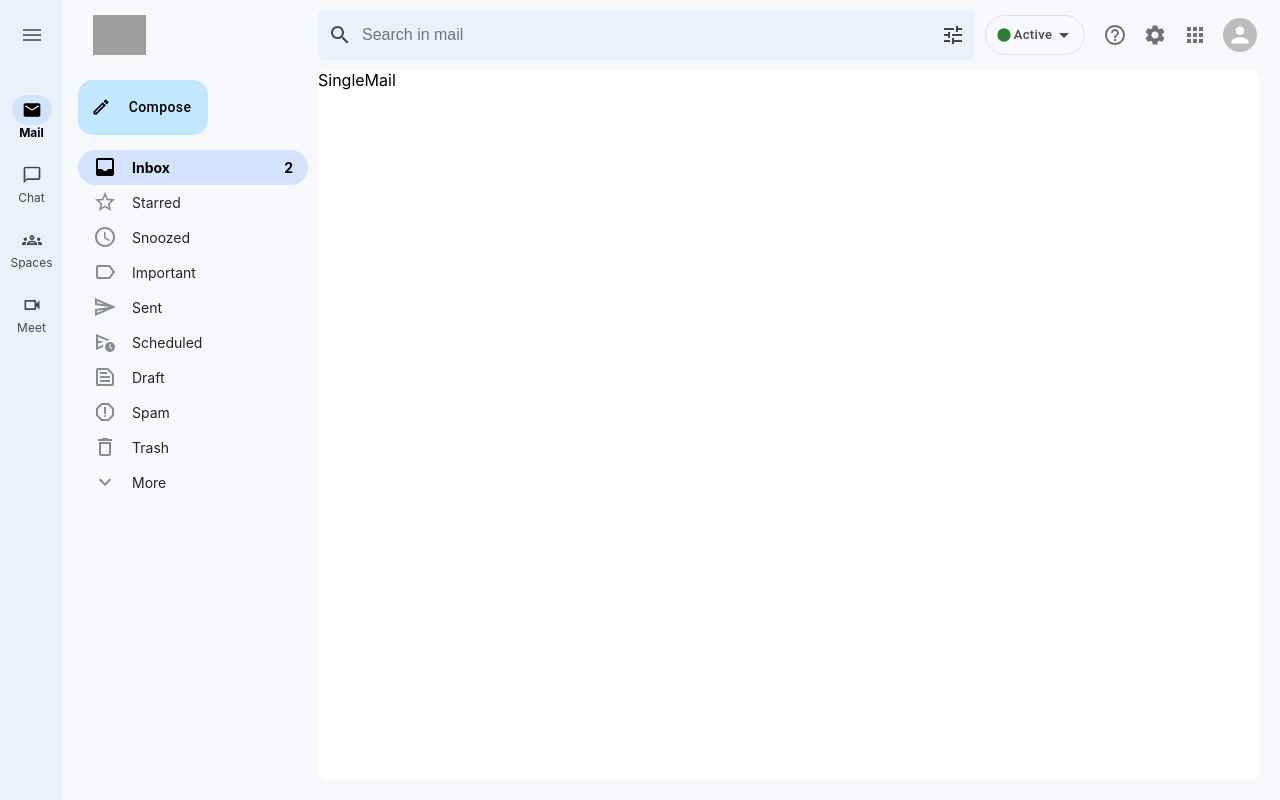
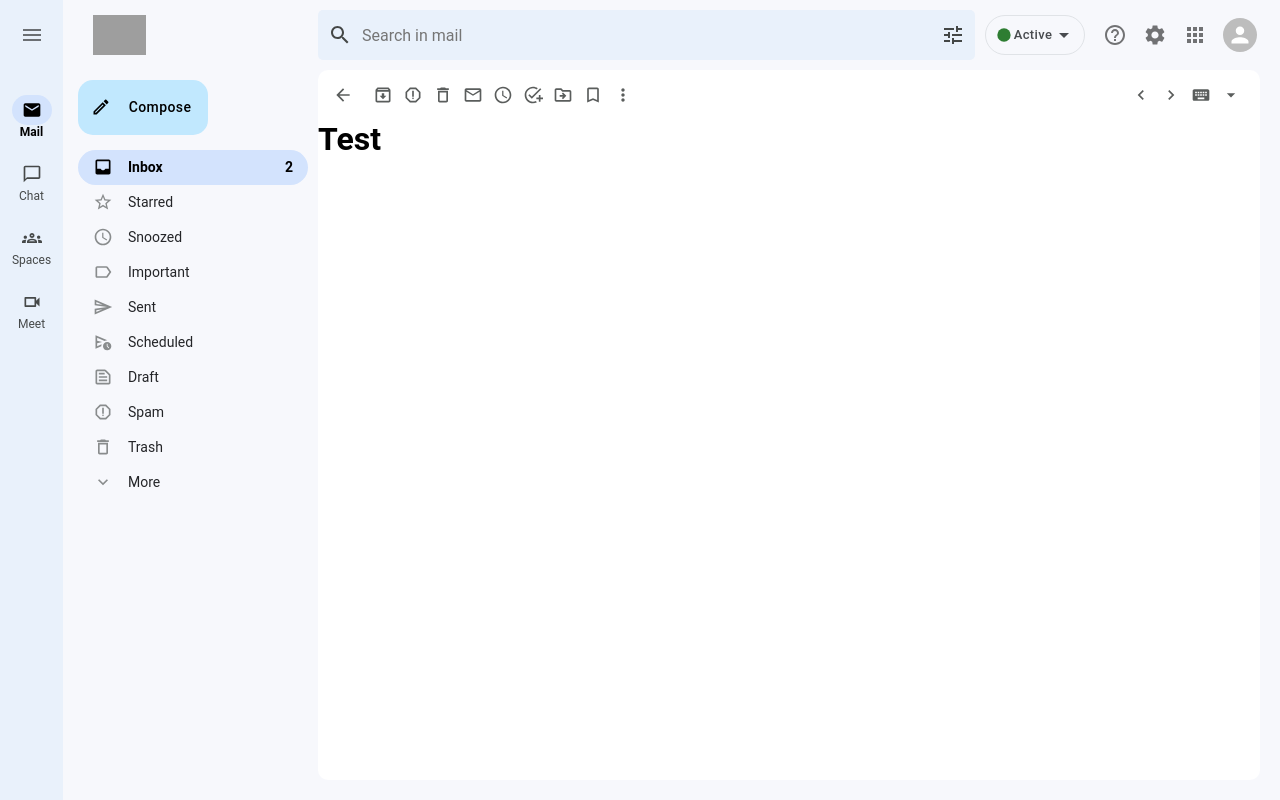
Before and after one commit to MolinDeng/gmail-clone, a React (Create React App) app: page /mail in a window 1280 px wide. Built offline with nearby package versions, Linux system fonts and the light colour scheme; grey boxes are pictures that could not be loaded.

Commit message:
scoll email list

```diff
--- a/src/Leftbar.js
+++ b/src/Leftbar.js
@@ -9,7 +9,7 @@ import GroupsOutlinedIcon from "@mui/icons-material/GroupsOutlined";
 function Leftbar() {
   const createIcon = (Icon, title, selected) => (
     <div className={`leftbar-option${selected ? "-active" : ""}`}>
-      <IconButton className="leftbar-option-button">
+      <IconButton size="small" className="leftbar-option-button">
         <div className="leftbar-option-icon-conatainer">
           <Icon fontSize="small" className="leftbar-option-icon" />
         </div>
--- a/src/MailList.css
+++ b/src/MailList.css
@@ -10,10 +10,6 @@
   align-items: center;
   justify-content: space-between;
   margin: 10px;
-
-  position: sticky;
-  top: 0;
-  z-index: 999;
 }
 
 /* .maillist-settings-left {
@@ -26,20 +22,16 @@
   display: flex;
   flex-direction: row;
   align-items: center;
-  margin-left: 10px;
+  margin-left: 9px;
   margin-right: 10px;
   border-bottom: 1px solid #eceff1;
   margin-bottom: 5px;
-
-  position: sticky;
-  top: 0;
-  z-index: 999;
 }
 
 .maillist-rows {
   display: flex;
   flex-direction: column;
   overflow-y: scroll;
-  height: 400px;
-  /* ! TODO */
+  height: calc(100vh - 205px);
+  /* ! 100% - 205px is different from 100vh - 205px */
 }
--- a/src/MailList.js
+++ b/src/MailList.js
@@ -35,7 +35,7 @@ function MailList() {
 
   const SmallIconButton = (Icon) => (
     <IconButton size="small">
-      <Icon />
+      <Icon fontSize="small" />
     </IconButton>
   );
 
@@ -43,7 +43,7 @@ function MailList() {
     <div className="maillist">
       <div className="maillist-settings">
         <div className="maillist-settings-left">
-          <Checkbox />
+          <Checkbox size="small" />
           {SmallIconButton(ArrowDropDownIcon)}
           {SmallIconButton(RefreshIcon)}
           {SmallIconButton(MoreVertIcon)}
--- a/src/NaviOption.js
+++ b/src/NaviOption.js
@@ -4,9 +4,9 @@ function NaviOption({ Icon, IconSelected, title, number, selected }) {
   return (
     <div className={`navi-option${selected ? "-active" : ""}`}>
       {selected ? (
-        <IconSelected className="navi-option-icon" />
+        <IconSelected fontSize="small" className="navi-option-icon" />
       ) : (
-        <Icon className="navi-option-icon" />
+        <Icon fontSize="small" className="navi-option-icon" />
       )}
 
       <p className="navi-option-title">{title}</p>
--- a/src/SingleMailPage.css
+++ b/src/SingleMailPage.css
@@ -0,0 +1,19 @@
+.mail-page {
+  display: flex;
+  flex-direction: column;
+  flex-grow: 1;
+}
+
+.mail-tools {
+  display: flex;
+  flex-direction: row;
+  align-items: center;
+  justify-content: space-between;
+  margin: 10px 14px 10px 10px;
+}
+.mail-tools-left .MuiButtonBase-root:first-child {
+  margin-right: 10px !important;
+}
+.mail-tools-icon {
+  color: #5a5d5c !important;
+}
--- a/src/SingleMailPage.js
+++ b/src/SingleMailPage.js
@@ -1,8 +1,56 @@
 import React from "react";
 import "./SingleMailPage.css";
+import { IconButton } from "@mui/material";
+import ArchiveOutlinedIcon from "@mui/icons-material/ArchiveOutlined";
+import ReportOutlinedIcon from "@mui/icons-material/ReportOutlined";
+import DeleteOutlinedIcon from "@mui/icons-material/DeleteOutlined";
+import EmailOutlinedIcon from "@mui/icons-material/EmailOutlined";
+import AccessTimeOutlinedIcon from "@mui/icons-material/AccessTimeOutlined";
+import AddTaskOutlinedIcon from "@mui/icons-material/AddTaskOutlined";
+import DriveFileMoveOutlinedIcon from "@mui/icons-material/DriveFileMoveOutlined";
+import BookmarkBorderOutlinedIcon from "@mui/icons-material/BookmarkBorderOutlined";
+import MoreVertOutlinedIcon from "@mui/icons-material/MoreVertOutlined";
+import KeyboardArrowLeftIcon from "@mui/icons-material/KeyboardArrowLeft";
+import KeyboardArrowRightIcon from "@mui/icons-material/KeyboardArrowRight";
+import KeyboardIcon from "@mui/icons-material/Keyboard";
+import ArrowDropDownIcon from "@mui/icons-material/ArrowDropDown";
+import ArrowBackIcon from "@mui/icons-material/ArrowBack";
+import { useNavigate } from "react-router-dom";
 
 function SingleMailPage() {
-  return <div>SingleMail</div>;
+  const navigate = useNavigate();
+  const SmallIconButton = (Icon, onClick) => (
+    <IconButton onClick={onClick} size="small">
+      <Icon className="mail-tools-icon" fontSize="small" />
+    </IconButton>
+  );
+  return (
+    <div className="mail-page">
+      <div className="mail-tools">
+        <div className="mail-tools-left">
+          {SmallIconButton(ArrowBackIcon, (e) => navigate("/"))}
+          {SmallIconButton(ArchiveOutlinedIcon)}
+          {SmallIconButton(ReportOutlinedIcon)}
+          {SmallIconButton(DeleteOutlinedIcon)}
+          {SmallIconButton(EmailOutlinedIcon)}
+          {SmallIconButton(AccessTimeOutlinedIcon)}
+          {SmallIconButton(AddTaskOutlinedIcon)}
+          {SmallIconButton(DriveFileMoveOutlinedIcon)}
+          {SmallIconButton(BookmarkBorderOutlinedIcon)}
+          {SmallIconButton(MoreVertOutlinedIcon)}
+        </div>
+        <div className="mail-tools-right">
+          {SmallIconButton(KeyboardArrowLeftIcon)}
+          {SmallIconButton(KeyboardArrowRightIcon)}
+          {SmallIconButton(KeyboardIcon)}
+          {SmallIconButton(ArrowDropDownIcon)}
+        </div>
+      </div>
+      <div className="mail-main">
+        <h1>Test</h1>
+      </div>
+    </div>
+  );
 }
 
 export default SingleMailPage;
--- a/src/index.css
+++ b/src/index.css
@@ -1,5 +1,6 @@
 * {
   margin: 0;
+  font-family: "Google Sans", Roboto, RobotoDraft, Helvetica, Arial, sans-serif;
 }
 body {
   overflow: hidden;
```
